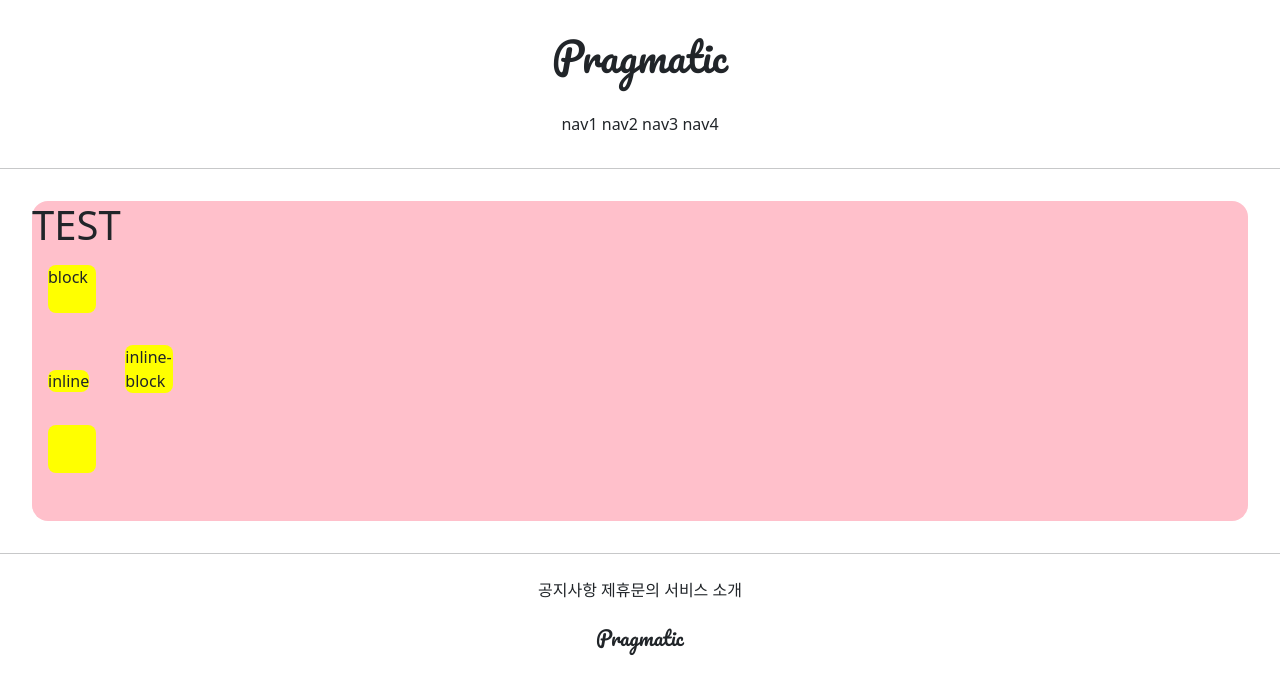
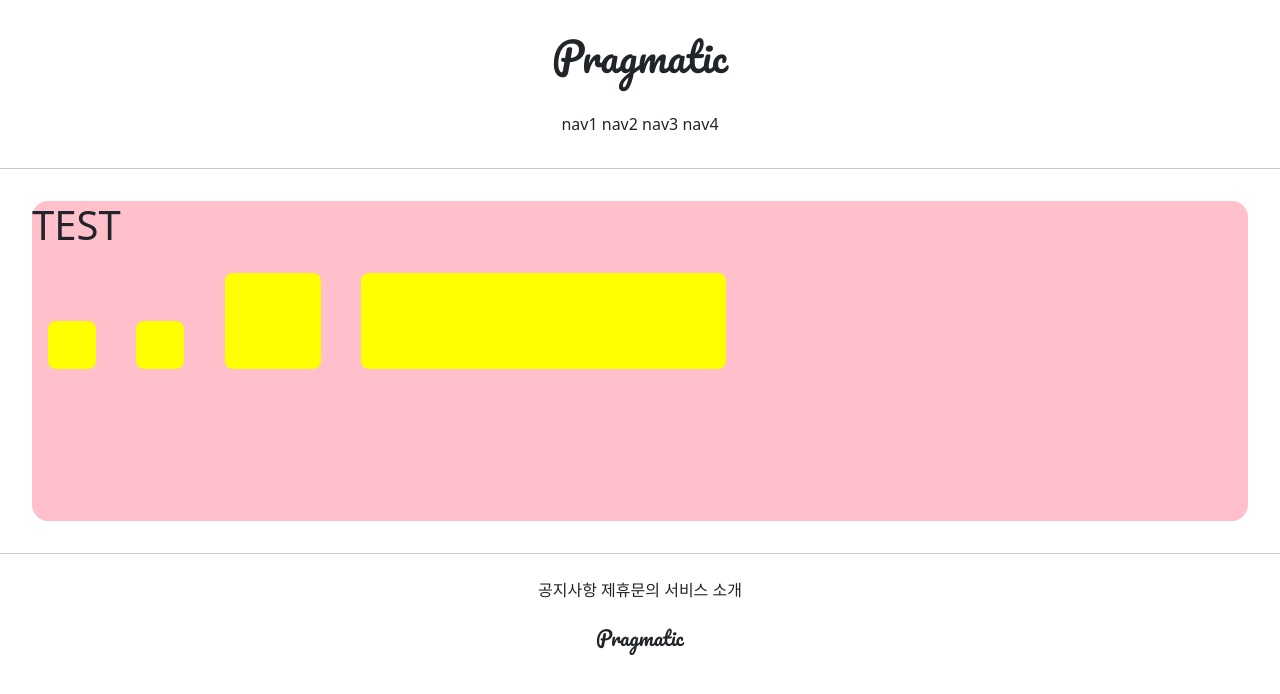
Before and after one commit to AISchool-SJH/GIS_4_1_Web, a Django app: page /accounts/hello_world/ in a window 1280 px wide. Shown: the top 694 px of the page. Run offline with Django 3.2, Linux system fonts and the light colour scheme; parts of the project's set-up code (start-up, migrations or seed data) failed here and were passed over.

Commit message:
7/7 4ban class commit_3

```diff
--- a/accountapp/templates/accountapp/hello_world.html
+++ b/accountapp/templates/accountapp/hello_world.html
@@ -9,17 +9,18 @@
             width: 48px;
             height: 48px;
             border-radius: .5rem;
+            display: inline-block;
         }
     </style>
 
-    <div style="height: 20rem; background-color: pink; margin: 2rem; border-radius: 1rem">
+    <div style="height: 20rem; background-color: pink; margin: 2rem; border-radius: 1rem; font-size: 2rem">
         <h1>TEST</h1>
 
-    <div class="testing" style="display: block">block</div>
-    <div class="testing" style="display: inline">inline</div>
-    <div class="testing" style="display: none">none</div>
-    <div class="testing" style="display: inline-block">inline-block</div>
-    <div class="testing"></div>
+    <div class="testing" style="height: 48px; width: 48px"></div>
+    <div class="testing" style="height: 3rem; width: 3rem"></div>
+    <div class="testing" style="height: 3em; width: 3em"></div>
+    <div class="testing" style="height: 30%; width: 30%"></div>
+
     </div>
 
 {% endblock %}
```
